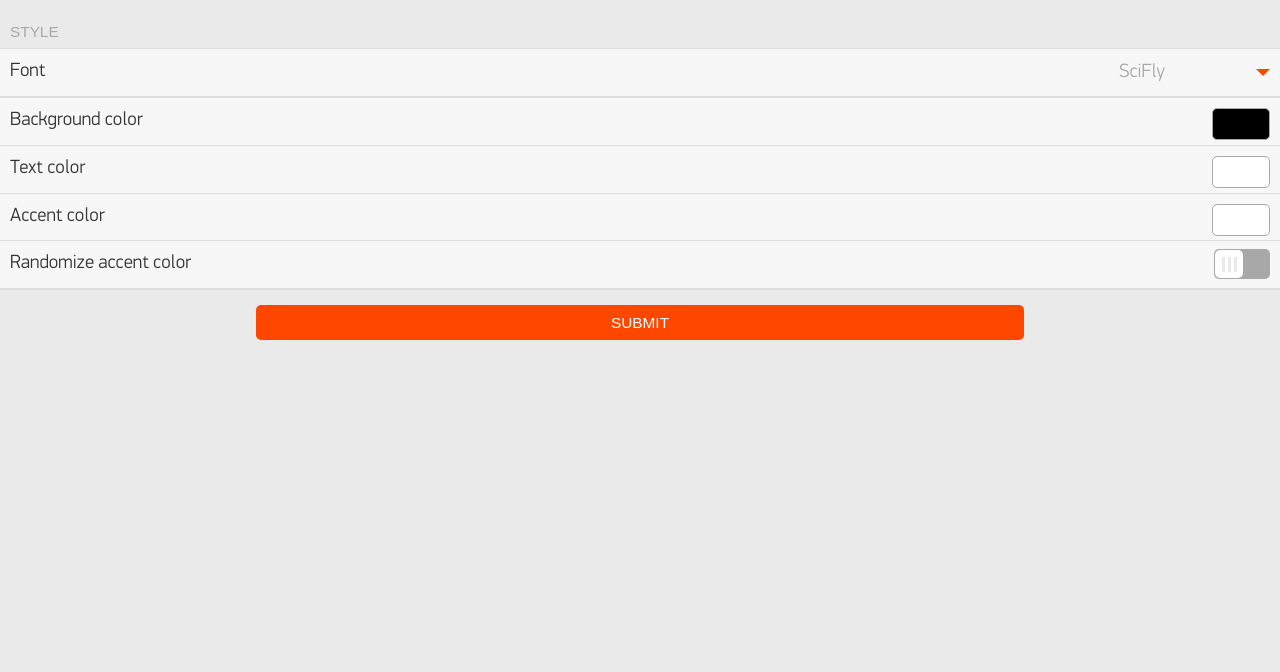
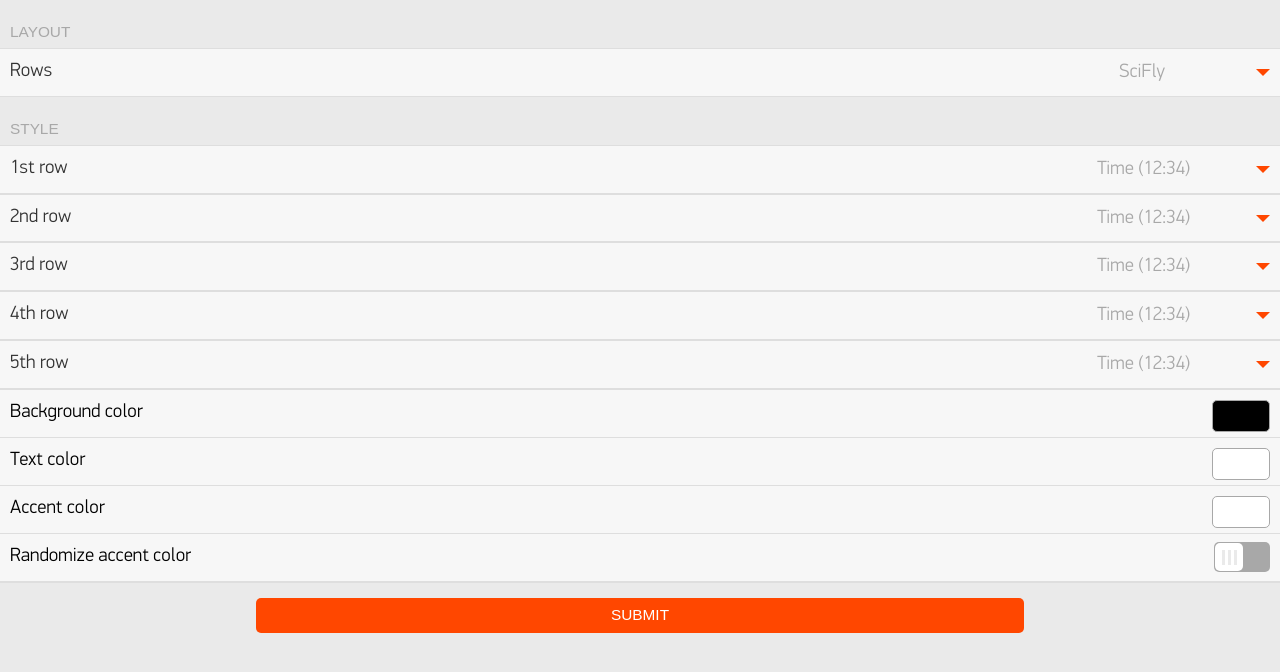
Before and after one commit to giatro/25OCLOCK, a plain HTML site: page conf/index.html in a window 1280 px wide. Drawn offline with Linux system fonts and the light colour scheme.

Commit message:
layout options

```diff
--- a/conf/index.html
+++ b/conf/index.html
@@ -9,10 +9,10 @@
 
 <body>
     <div class='item-container'>
-        <div class='item-container-header'>Style</div>
+        <div class='item-container-header'>Layout</div>
         <div class='item-container-content'>
             <label class="item">
-                Font
+                Rows
                 <select id="font_index" class="item-select">
                     <option class="item-select-option" value="0" selected>SciFly</option>
                     <option class="item-select-option" value="1">White Rabbit</option>
@@ -20,6 +20,75 @@
                     <option class="item-select-option" value="3">Twode.no Square</option>
                 </select>
             </label>
+        </div>
+    </div>
+    <div class='item-container'>
+        <div class='item-container-header'>Style</div>
+            <div class='item-container-content'>
+                <label class="item">
+                    1st row
+                    <select id="layout_row_0" class="item-select">
+                        <option class="item-select-option" value="1000" selected>Time (12:34)</option>
+                        <option class="item-select-option" value="1001">Day date (SUN01)</option>
+                        <option class="item-select-option" value="1002">Month date (DEC01)</option>
+                        <option class="item-select-option" value="1003">Month (DECEM)</option>
+                        <option class="item-select-option" value="1004">Battery</option>
+                        <option class="item-select-option" value="1005">Steps</option>
+                    </select>
+                </label>
+            </div>
+            <div class='item-container-content'>
+                <label class="item">
+                    2nd row
+                    <select id="layout_row_1" class="item-select">
+                        <option class="item-select-option" value="1000" selected>Time (12:34)</option>
+                        <option class="item-select-option" value="1001">Day date (SUN01)</option>
+                        <option class="item-select-option" value="1002">Month date (DEC01)</option>
+                        <option class="item-select-option" value="1003">Month (DECEM)</option>
+                        <option class="item-select-option" value="1004">Battery</option>
+                        <option class="item-select-option" value="1005">Steps</option>
+                    </select>
+                </label>
+            </div>
+            <div class='item-container-content'>
+                <label class="item">
+                    3rd row
+                    <select id="layout_row_2" class="item-select">
+                        <option class="item-select-option" value="1000" selected>Time (12:34)</option>
+                        <option class="item-select-option" value="1001">Day date (SUN01)</option>
+                        <option class="item-select-option" value="1002">Month date (DEC01)</option>
+                        <option class="item-select-option" value="1003">Month (DECEM)</option>
+                        <option class="item-select-option" value="1004">Battery</option>
+                        <option class="item-select-option" value="1005">Steps</option>
+                    </select>
+                </label>
+            </div>
+            <div class='item-container-content'>
+                <label class="item">
+                    4th row
+                    <select id="layout_row_3" class="item-select">
+                        <option class="item-select-option" value="1000" selected>Time (12:34)</option>
+                        <option class="item-select-option" value="1001">Day date (SUN01)</option>
+                        <option class="item-select-option" value="1002">Month date (DEC01)</option>
+                        <option class="item-select-option" value="1003">Month (DECEM)</option>
+                        <option class="item-select-option" value="1004">Battery</option>
+                        <option class="item-select-option" value="1005">Steps</option>
+                    </select>
+                </label>
+            </div>
+            <div class='item-container-content'>
+                <label class="item">
+                    5th row
+                    <select id="layout_row_4" class="item-select">
+                        <option class="item-select-option" value="1000" selected>Time (12:34)</option>
+                        <option class="item-select-option" value="1001">Day date (SUN01)</option>
+                        <option class="item-select-option" value="1002">Month date (DEC01)</option>
+                        <option class="item-select-option" value="1003">Month (DECEM)</option>
+                        <option class="item-select-option" value="1004">Battery</option>
+                        <option class="item-select-option" value="1005">Steps</option>
+                    </select>
+                </label>
+            </div>
         </div>
         <div class='item-container-content'>
             <label class='item'>
@@ -55,12 +124,22 @@ function getConfigData() {
     var secondForegroundColorPicker = document.getElementById('second_foreground_color_picker');
     var randomCheckbox = document.getElementById('random_checkbox');
     var fontIndex = document.getElementById('font_index');
+    var layoutRow0 = document.getElementById('layout_row_0');
+    var layoutRow1 = document.getElementById('layout_row_1');
+    var layoutRow2 = document.getElementById('layout_row_2');
+    var layoutRow3 = document.getElementById('layout_row_3');
+    var layoutRow4 = document.getElementById('layout_row_4');
 
     var options = {
         'background_color': backgroundColorPicker.value,
         'first_foreground_color': firstForegroundColorPicker.value,
         'second_foreground_color': secondForegroundColorPicker.value,
         'font_index': fontIndex.value,
+        'layout_row_0': layoutRow0.value,
+        'layout_row_1': layoutRow1.value,
+        'layout_row_2': layoutRow2.value,
+        'layout_row_3': layoutRow3.value,
+        'layout_row_4': layoutRow4.value,
         'random_checkbox': randomCheckbox.checked
     };
 
@@ -69,6 +148,11 @@ function getConfigData() {
     localStorage['first_foreground_color'] = options['first_foreground_color'];
     localStorage['second_foreground_color'] = options['second_foreground_color'];
     localStorage['font_index'] = options['font_index'];
+    localStorage['layout_row_0'] = options['layout_row_0'];
+    localStorage['layout_row_1'] = options['layout_row_1'];
+    localStorage['layout_row_2'] = options['layout_row_2'];
+    localStorage['layout_row_3'] = options['layout_row_3'];
+    localStorage['layout_row_4'] = options['layout_row_4'];
     localStorage['random'] = options['random_checkbox'];
 
     console.log('Got options: ' + JSON.stringify(options));
@@ -102,6 +186,11 @@ submitButton.addEventListener('click', function() {
     var secondForegroundColorPicker = document.getElementById('second_foreground_color_picker');
     var randomCheckbox = document.getElementById('random_checkbox');
     var fontIndex = document.getElementById('font_index');
+    var layoutRow0 = document.getElementById('layout_row_0');
+    var layoutRow1 = document.getElementById('layout_row_1');
+    var layoutRow2 = document.getElementById('layout_row_2');
+    var layoutRow3 = document.getElementById('layout_row_3');
+    var layoutRow4 = document.getElementById('layout_row_4');
 
     // Load any previously saved configuration, if available
     if (localStorage['background_color']) {
@@ -111,6 +200,11 @@ submitButton.addEventListener('click', function() {
         if(localStorage['font_index'] && localStorage['font_index'] < 4) {
             fontIndex.value = localStorage['font_index'];
         }
+        layoutRow0.value = localStorage['layout_row_0'];
+        layoutRow1.value = localStorage['layout_row_1'];
+        layoutRow2.value = localStorage['layout_row_2'];
+        layoutRow3.value = localStorage['layout_row_3'];
+        layoutRow4.value = localStorage['layout_row_4'];
         randomCheckbox.checked = JSON.parse(localStorage['random']);
     }
 })();
```
